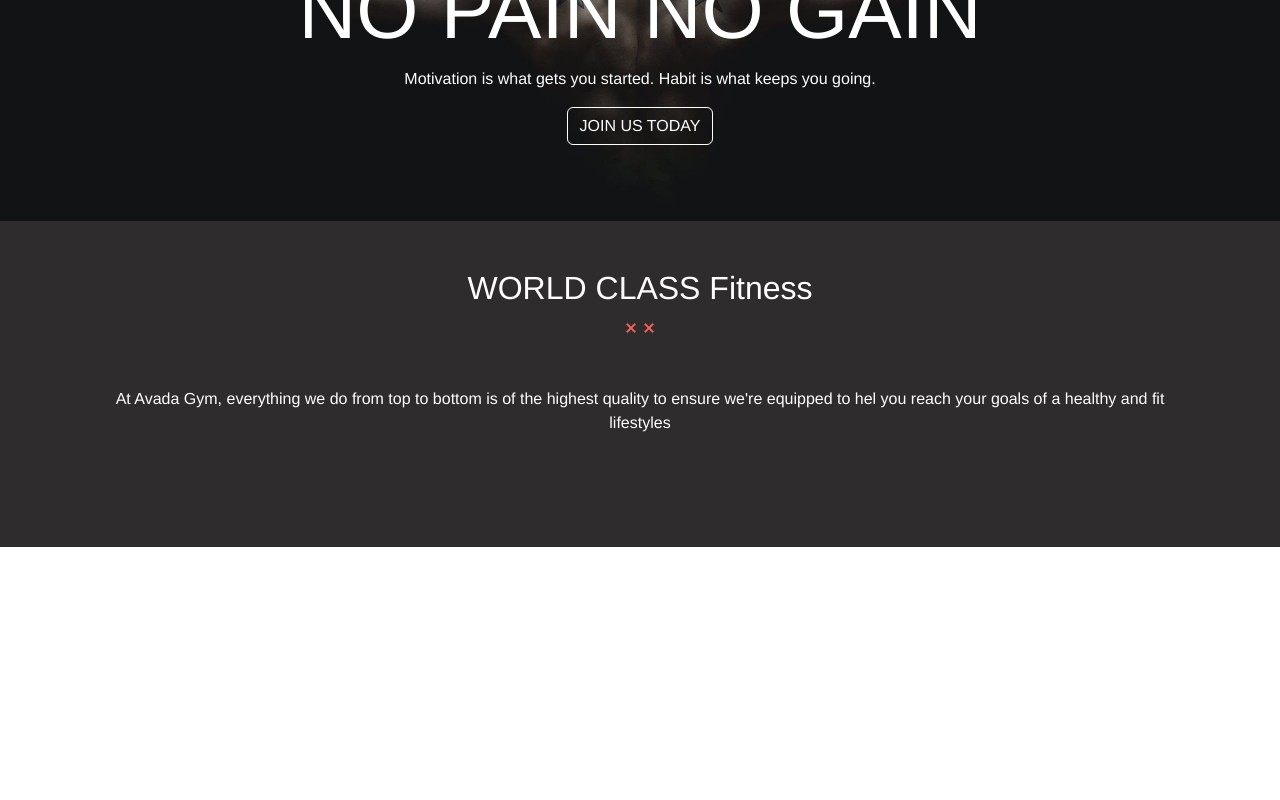
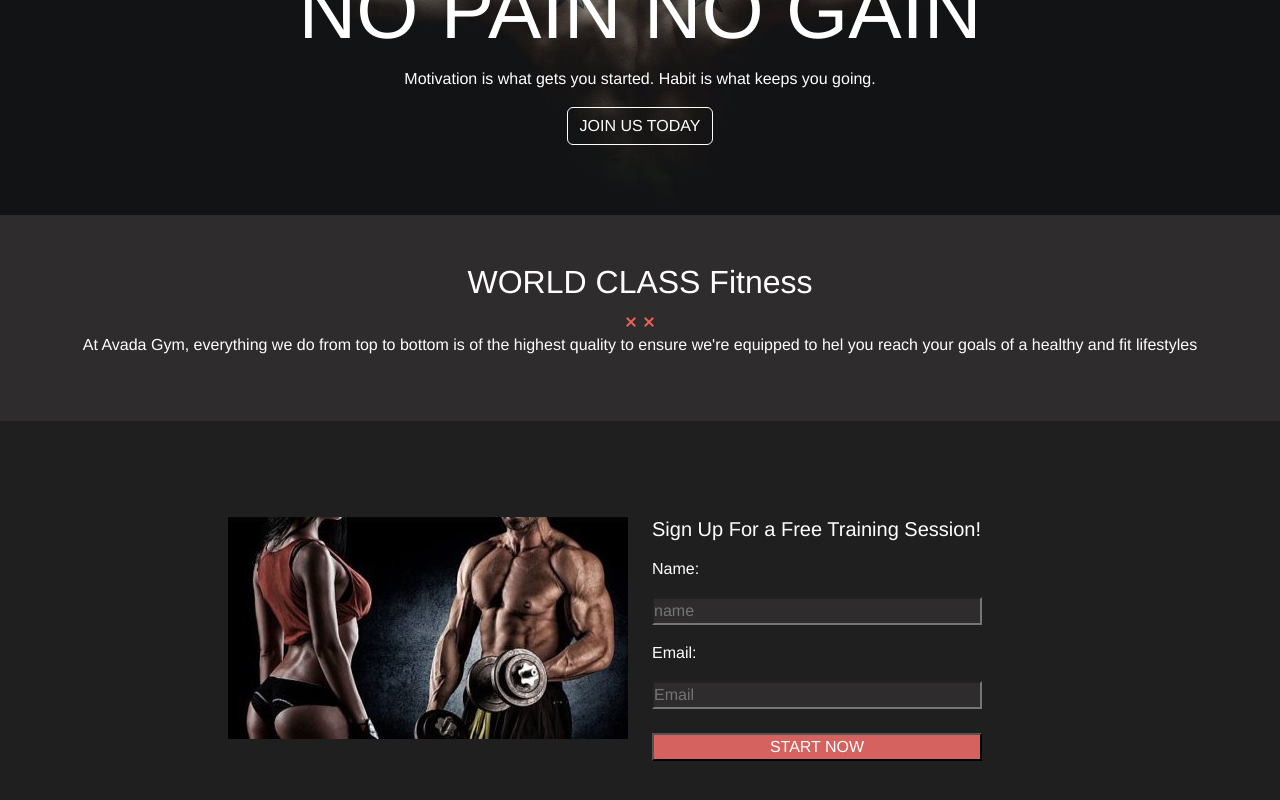
Before and after one commit to grada92/proj-html-vuejs, a Vue app: page / in a window 1280 px wide. Shown: the part 320-1120 px from the top of the page. Before the commit the page ends 883 px from the top, so only its background shows below. Built offline with nearby package versions, Linux system fonts and the light colour scheme.

Commit message:
details form component

```diff
--- a/src/components/FormComponent.vue
+++ b/src/components/FormComponent.vue
@@ -1,12 +1,11 @@
 <template>
+<div>
   <div class="box2">
-    <div class="row">
-      <div class="col-12">
 
-        <div class="text-center py-5 box-fitness my-3">
+    <div class="text-center fitness py-5">
       <h2>WORLD CLASS Fitness</h2>
-          <img src="@/assets/images/divider-xx-red.png" alt="">
-          <div class="mx-5 py-5 text-center">
+        <img src="@/assets/images/divider-xx-red.png" alt="img">
+        <div class="text-center col-12">
             <p class="mx-5">At Avada Gym, everything we do from top to bottom is of the highest quality to ensure we're equipped to hel you reach your goals of a healthy and fit lifestyles</p>
 
         </div>
@@ -16,9 +15,29 @@
     </div>
 
     <div class="box-form">
-          <div class="form">
+        <div class="container-fluid text-center py-5">
+
+          <div class="row py-5">
+
+            <div class="col-6 text-end">
+              <img src="@/assets/images/home_img-compressor-400x222.jpg" alt="">
+
+            </div>
+
+            <div class="col-6 text-start">
+
+              <h5 class="pb-2">Sign Up For a Free Training Session!</h5>
+              <p>Name:</p>
+              <input class="mb-3" type="text" placeholder="name">
+              <p>Email:</p>
+              <input type="text" placeholder="Email">
+              <div class="py-4">
+                <button class="btn-start">START NOW</button>
+              </div>
 
 
+            </div>
+          </div>
         </div>
 
 
@@ -27,15 +46,7 @@
     </div>
 
 
-
   </div>
-
-
-
-
-    </div>
-
-
 
 </div>
 
@@ -49,12 +60,27 @@ name: 'FormComponent'
 
 <style lang="scss" scoped>
 .box2 {
-
   margin-top: 150px;
   color: white;
+  padding-top: 10px;
 }
 
-.box-fitness {
+.fitness {
   background-color: #2e2c2c;
 }
+
+.box-form {
+  background-color: hsla(0, 0%, 12%, 1);
+}
+
+input {
+  background-color: #2e2c2c;
+  width: 330px;
+}
+
+.btn-start {
+  width: 330px;
+  background-color: #d5625f;
+  color:white;
+}
 </style>
```
Lines whose indentation alone changed are shown as unchanged.
